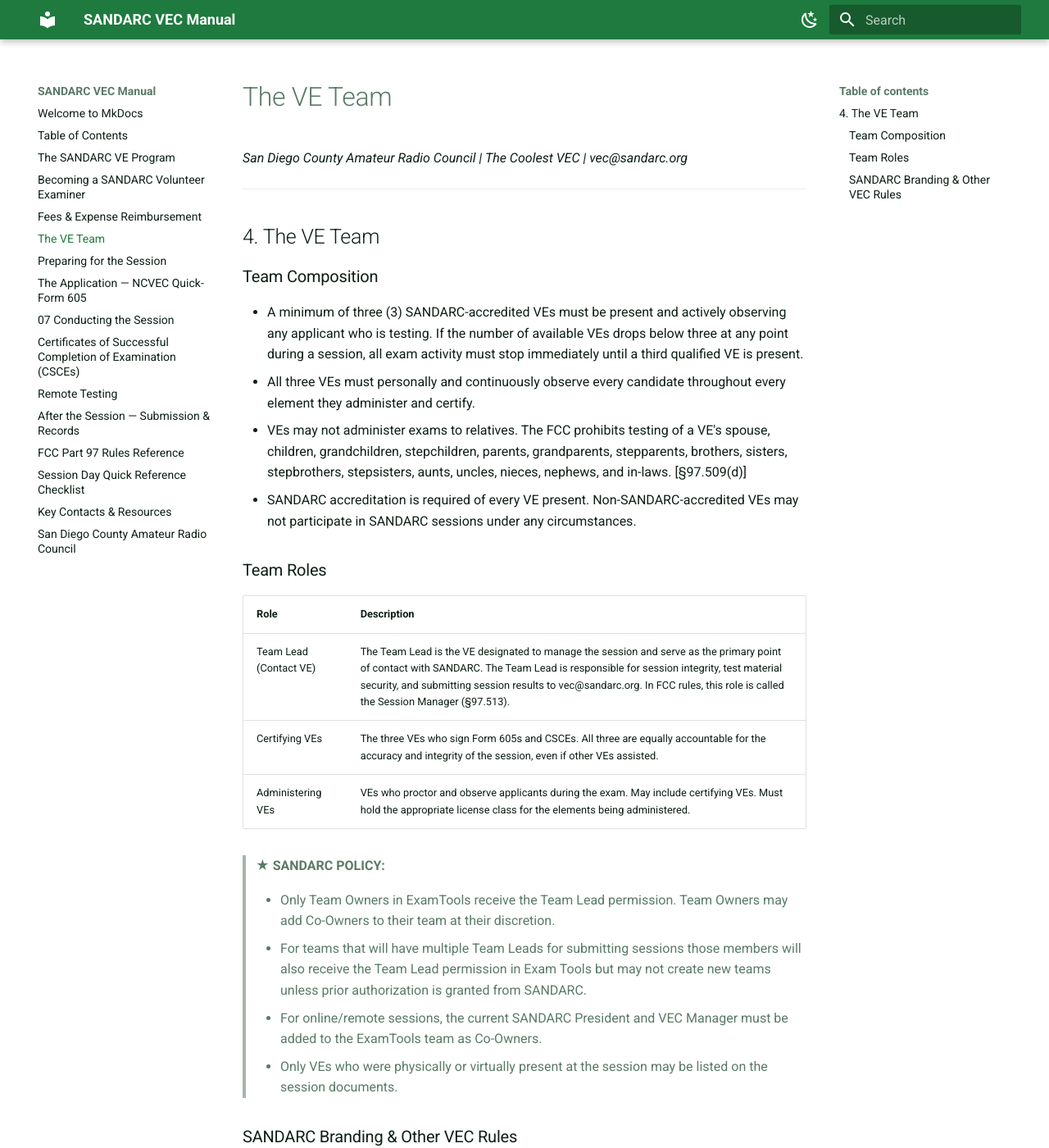
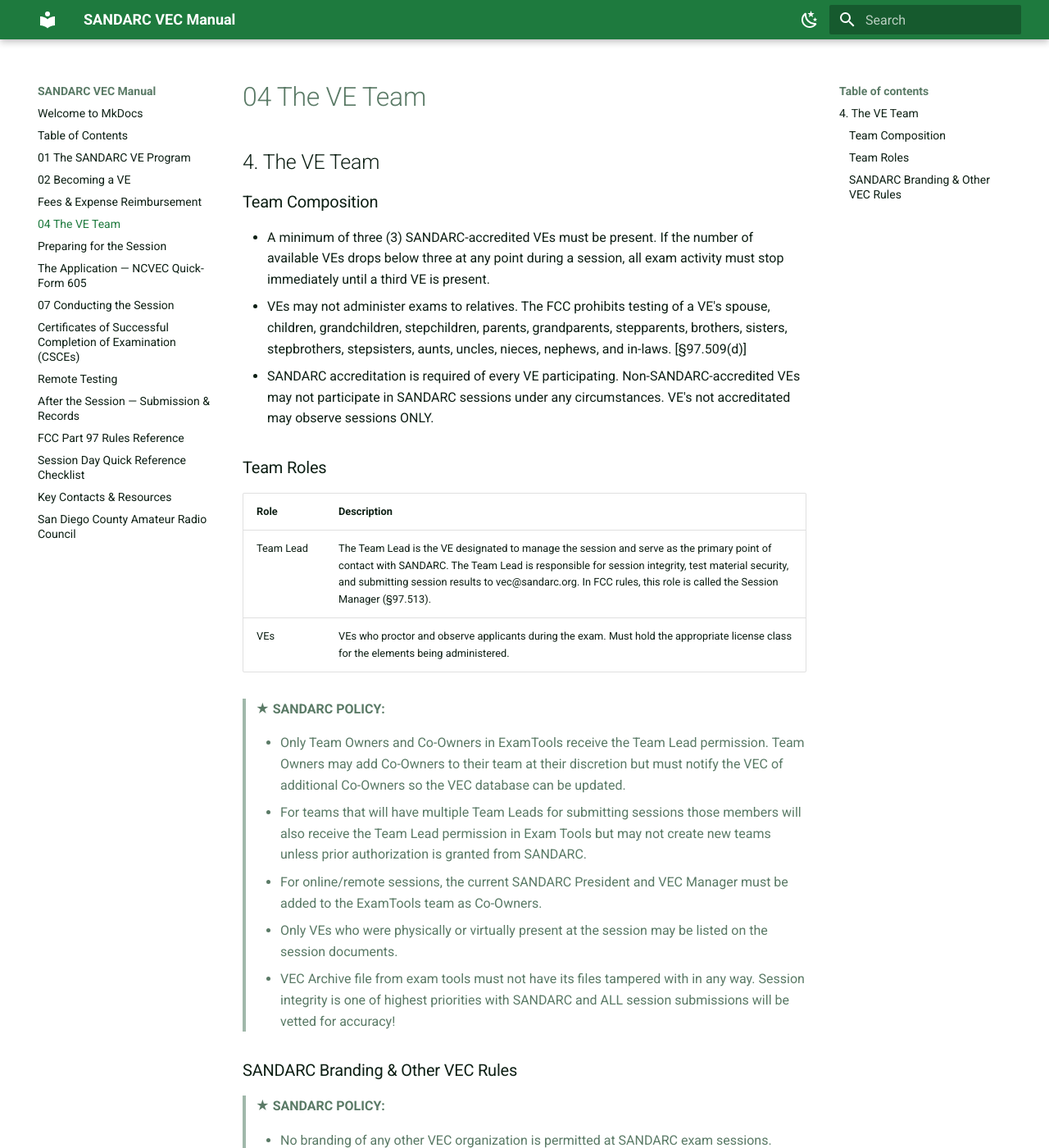
Before and after one commit to SANDARC-VEC/manual, an MkDocs documentation site: the page built from docs/04_The_VE_Team.md, in a window 1280 px wide and 1400 px high. Shown: the whole window at 82% size. Built offline with MkDocs 1.6.1 and Material for MkDocs 9.7.7, drawn with Linux system fonts in a browser that asks for light colours; some of the changed text lies outside the part shown.

```diff
--- a/docs/04_The_VE_Team.md
+++ b/docs/04_The_VE_Team.md
@@ -1,39 +1,30 @@
-# The VE Team
-
-*San Diego County Amateur Radio Council | The Coolest VEC | vec@sandarc.org*
-
----
-
 ## 4. The VE Team
 
 ### Team Composition
 
-- A minimum of three (3) SANDARC-accredited VEs must be present and actively observing any applicant who is testing. If the number of available VEs drops below three at any point during a session, all exam activity must stop immediately until a third qualified VE is present.
-- All three VEs must personally and continuously observe every candidate throughout every element they administer and certify.
+- A minimum of three (3) SANDARC-accredited VEs must be present. If the number of available VEs drops below three at any point during a session, all exam activity must stop immediately until a third VE is present.
 - VEs may not administer exams to relatives. The FCC prohibits testing of a VE's spouse, children, grandchildren, stepchildren, parents, grandparents, stepparents, brothers, sisters, stepbrothers, stepsisters, aunts, uncles, nieces, nephews, and in-laws. [§97.509(d)]
-- SANDARC accreditation is required of every VE present. Non-SANDARC-accredited VEs may not participate in SANDARC sessions under any circumstances.
+- SANDARC accreditation is required of every VE participating. Non-SANDARC-accredited VEs may not participate in SANDARC sessions under any circumstances. VE's not accreditated may observe sessions ONLY.
 
 ### Team Roles
 
 | Role | Description |
 |------|-------------|
-| Team Lead (Contact VE) | The Team Lead is the VE designated to manage the session and serve as the primary point of contact with SANDARC. The Team Lead is responsible for session integrity, test material security, and submitting session results to vec@sandarc.org. In FCC rules, this role is called the Session Manager (§97.513). |
-| Certifying VEs | The three VEs who sign Form 605s and CSCEs. All three are equally accountable for the accuracy and integrity of the session, even if other VEs assisted. |
-| Administering VEs | VEs who proctor and observe applicants during the exam. May include certifying VEs. Must hold the appropriate license class for the elements being administered. |
+| Team Lead | The Team Lead is the VE designated to manage the session and serve as the primary point of contact with SANDARC. The Team Lead is responsible for session integrity, test material security, and submitting session results to vec@sandarc.org. In FCC rules, this role is called the Session Manager (§97.513). |
+| VEs | VEs who proctor and observe applicants during the exam. Must hold the appropriate license class for the elements being administered.
 
 > ★ **SANDARC POLICY:**
->
-> - Only Team Owners in ExamTools receive the Team Lead permission. Team Owners may add Co-Owners to their team at their discretion.
+
+> - Only Team Owners and Co-Owners in ExamTools receive the Team Lead permission. Team Owners may add Co-Owners to their team at their discretion but must notify the VEC of additional Co-Owners so the VEC database can be updated.
 > - For teams that will have multiple Team Leads for submitting sessions those members will also receive the Team Lead permission in Exam Tools but may not create new teams unless prior authorization is granted from SANDARC.
 > - For online/remote sessions, the current SANDARC President and VEC Manager must be added to the ExamTools team as Co-Owners.
 > - Only VEs who were physically or virtually present at the session may be listed on the session documents.
+> - VEC Archive file from exam tools must not have its files tampered with in any way. Session integrity is one of highest priorities with SANDARC and ALL session submissions will be vetted for accuracy!
 
 ### SANDARC Branding & Other VEC Rules
 
 > ★ **SANDARC POLICY:**
->
-> - No branding of any other VEC organization is permitted at SANDARC exam sessions.
+
+> - No branding of any other VEC organization is permitted at SANDARC exam sessions. Team Branding and Club Branding is always authorized!
 > - Running concurrent sessions with another VEC at the same time and place is prohibited, except in cases of minor/youth reimbursement programs with other VECs.
 > - When sessions with a different VEC are conducted at the same location on the same day, leave at least 1 hour between sessions.
-
----
```
Also changed, not shown: docs/01_The_SANDARC_VE_Program.md (+1 -11 lines), docs/02_Becoming_a_VE.md (+2 -10 lines).
